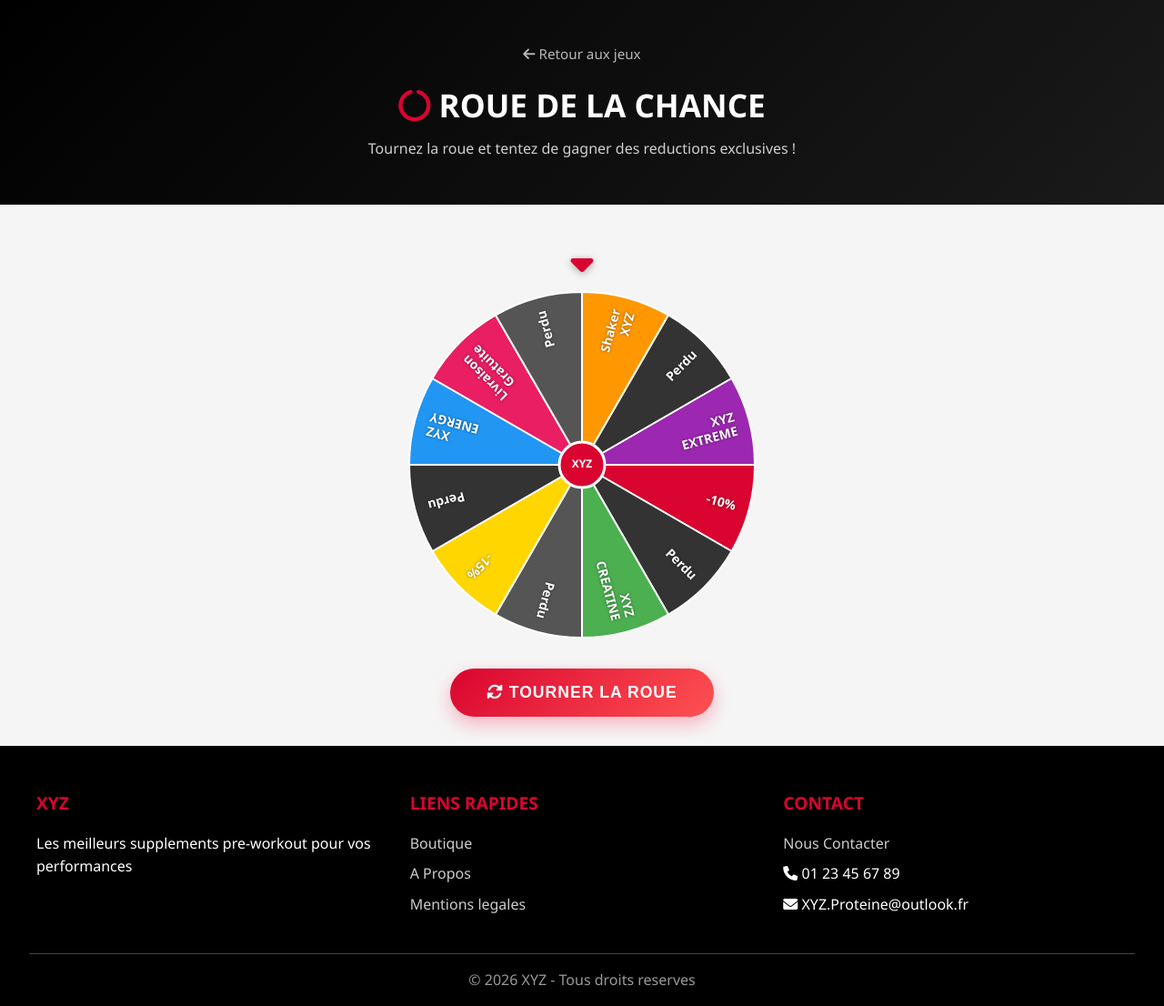
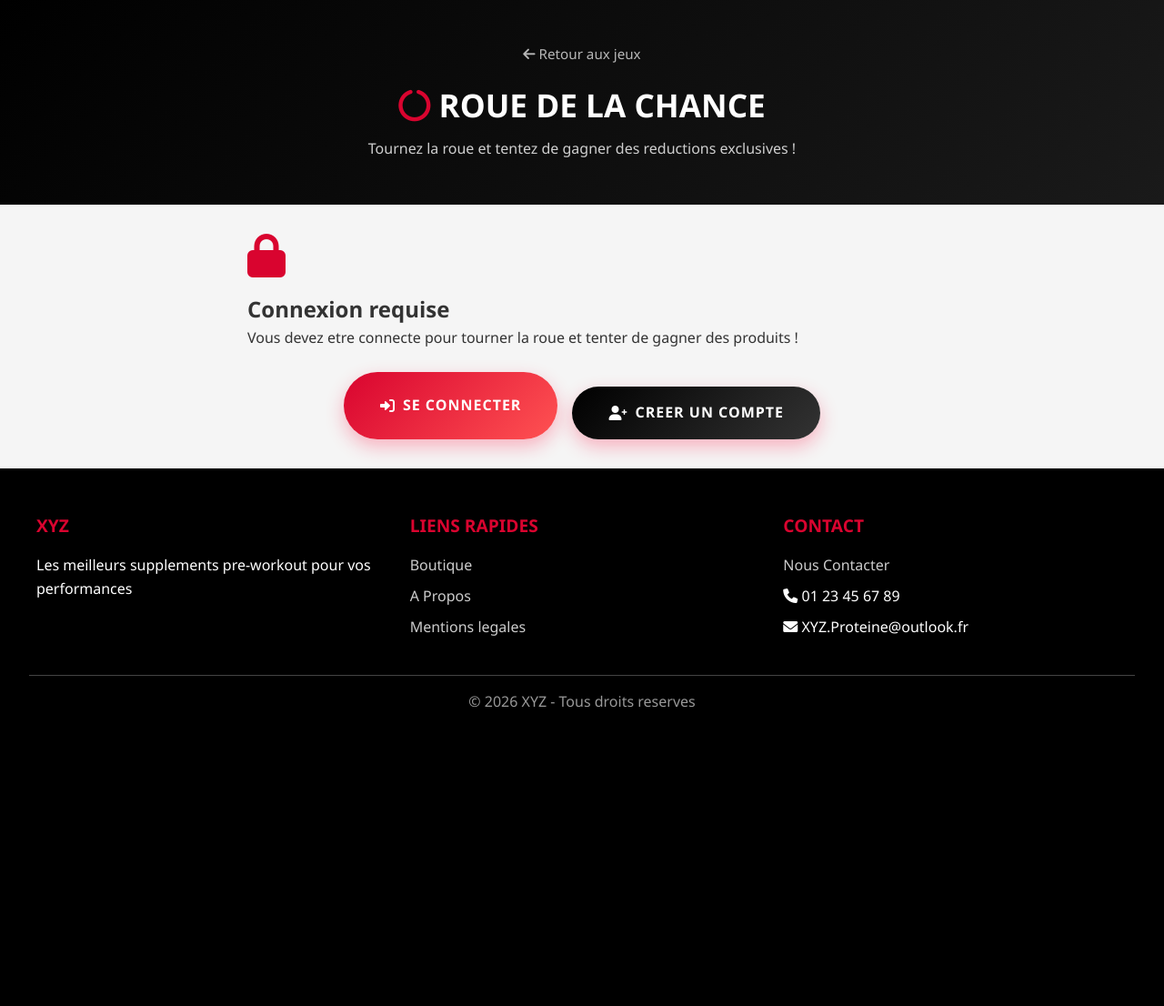
Before and after one commit to Nathan355/projet-momo-nt, a PHP site: page /wheel.php in a window 1280 px wide. Shown: the part 126-1232 px from the top of the page at 91% size. After the commit the page ends 904 px from the top, so only its background shows below. Run offline with PHP 8.4, Linux system fonts and the light colour scheme.

Commit message:
Mise a jour roue: plus de segments Perdu, login requis, produit gagne ajoute au panier

```diff
--- a/wheel.php
+++ b/wheel.php
@@ -57,6 +57,17 @@
     </section>
 
     <section class="game-container">
+        <?php if (!isset($_SESSION['user_id'])): ?>
+        <div class="login-required-box">
+            <i class="fas fa-lock" style="font-size: 3rem; color: var(--primary); margin-bottom: 1rem;"></i>
+            <h2>Connexion requise</h2>
+            <p>Vous devez etre connecte pour tourner la roue et tenter de gagner des produits !</p>
+            <div class="result-actions">
+                <a href="login.php?redirect=wheel.php" class="cta-button"><i class="fas fa-sign-in-alt"></i> Se connecter</a>
+                <a href="register.php" class="cta-button secondary"><i class="fas fa-user-plus"></i> Creer un compte</a>
+            </div>
+        </div>
+        <?php else: ?>
         <div class="wheel-wrapper">
             <div class="wheel-pointer"><i class="fas fa-caret-down"></i></div>
             <canvas id="wheel-canvas" width="400" height="400"></canvas>
@@ -71,10 +82,11 @@
                 <div id="wheel-result-code" class="wheel-code"></div>
                 <div class="result-actions">
                     <button class="cta-button" id="wheel-replay"><i class="fas fa-redo"></i> Retenter</button>
-                    <a href="boutique.php" class="cta-button secondary"><i class="fas fa-shopping-bag"></i> Boutique</a>
+                    <a href="panier.php" class="cta-button secondary"><i class="fas fa-shopping-cart"></i> Voir mon panier</a>
                 </div>
             </div>
         </div>
+        <?php endif; ?>
     </section>
 
     <footer class="footer">
@@ -90,18 +102,30 @@
 
     <script>
     const segments = [
+        { text: 'Perdu', color: '#333', code: '', type: 'lose' },
+        { text: 'Perdu', color: '#555', code: '', type: 'lose' },
         { text: '-10%', color: '#d9042f', code: 'XYZ10', type: 'code' },
         { text: 'Perdu', color: '#333', code: '', type: 'lose' },
-        { text: 'XYZ\nCREATINE', color: '#4CAF50', code: '', type: 'product', desc: 'Un pot de XYZ CREATINE offert !' },
         { text: 'Perdu', color: '#555', code: '', type: 'lose' },
+        { text: 'Perdu', color: '#333', code: '', type: 'lose' },
+        { text: 'XYZ\nCREATINE', color: '#4CAF50', code: '', type: 'product', desc: 'Un pot de XYZ CREATINE offert !', productId: 'xyz-creatine', productName: 'XYZ CREATINE', productPrice: 0, productImage: 'images/creatine.png' },
+        { text: 'Perdu', color: '#555', code: '', type: 'lose' },
+        { text: 'Perdu', color: '#333', code: '', type: 'lose' },
         { text: '-15%', color: '#FFD600', code: 'XYZ15', type: 'code' },
+        { text: 'Perdu', color: '#555', code: '', type: 'lose' },
         { text: 'Perdu', color: '#333', code: '', type: 'lose' },
-        { text: 'XYZ\nENERGY', color: '#2196F3', code: '', type: 'product', desc: 'Un pot de XYZ ENERGY offert !' },
+        { text: 'Perdu', color: '#555', code: '', type: 'lose' },
+        { text: 'XYZ\nENERGY', color: '#2196F3', code: '', type: 'product', desc: 'Un pot de XYZ ENERGY offert !', productId: 'xyz-energy', productName: 'XYZ ENERGY', productPrice: 0, productImage: 'images/energy.png' },
+        { text: 'Perdu', color: '#333', code: '', type: 'lose' },
+        { text: 'Perdu', color: '#555', code: '', type: 'lose' },
         { text: 'Livraison\nGratuite', color: '#E91E63', code: 'XYZFREE', type: 'code' },
+        { text: 'Perdu', color: '#333', code: '', type: 'lose' },
         { text: 'Perdu', color: '#555', code: '', type: 'lose' },
-        { text: 'Shaker\nXYZ', color: '#FF9800', code: '', type: 'product', desc: 'Un shaker XYZ premium offert !' },
         { text: 'Perdu', color: '#333', code: '', type: 'lose' },
-        { text: 'XYZ\nEXTREME', color: '#9C27B0', code: '', type: 'product', desc: 'Un pot de XYZ EXTREME offert !' }
+        { text: 'Shaker\nXYZ', color: '#FF9800', code: '', type: 'product', desc: 'Un shaker XYZ offert !', productId: 'shaker-xyz', productName: 'Shaker XYZ', productPrice: 0, productImage: 'images/extreme.png' },
+        { text: 'Perdu', color: '#555', code: '', type: 'lose' },
+        { text: 'Perdu', color: '#333', code: '', type: 'lose' },
+        { text: 'XYZ\nEXTREME', color: '#9C27B0', code: '', type: 'product', desc: 'Un pot de XYZ EXTREME offert !', productId: 'xyz-extreme', productName: 'XYZ EXTREME', productPrice: 0, productImage: 'images/extreme.png' }
     ];
 
     const canvas = document.getElementById('wheel-canvas');
@@ -227,8 +251,27 @@
             titleEl.textContent = 'INCROYABLE !';
             titleEl.style.color = winner.color;
             textEl.textContent = winner.desc;
-            codeEl.innerHTML = '<i class="fas fa-envelope"></i> Envoyez un mail a <strong>XYZ.Proteine@outlook.fr</strong> avec une capture d\'ecran pour reclamer votre lot !';
+            codeEl.innerHTML = '<i class="fas fa-shopping-cart"></i> Le produit a ete <strong>ajoute a votre panier</strong> gratuitement !';
             codeEl.style.display = 'block';
+            // Ajouter le produit au panier localStorage
+            let cartItems = JSON.parse(localStorage.getItem('cartItems')) || [];
+            const existing = cartItems.find(item => item.id === winner.productId);
+            if (existing) {
+                existing.quantity++;
+            } else {
+                cartItems.push({
+                    id: winner.productId,
+                    name: winner.productName + ' (OFFERT)',
+                    price: winner.productPrice,
+                    image: winner.productImage,
+                    quantity: 1
+                });
+            }
+            localStorage.setItem('cartItems', JSON.stringify(cartItems));
+            // Mettre a jour le badge
+            const totalItems = cartItems.reduce((sum, item) => sum + item.quantity, 0);
+            const badge = document.querySelector('.cart-count-badge');
+            if (badge && totalItems > 0) { badge.textContent = totalItems; badge.style.display = 'flex'; }
         } else {
             iconDiv.innerHTML = '<i class="fas fa-sad-tear" style="font-size: 4rem; color: #999;"></i>';
             titleEl.textContent = 'Pas de chance !';
```
